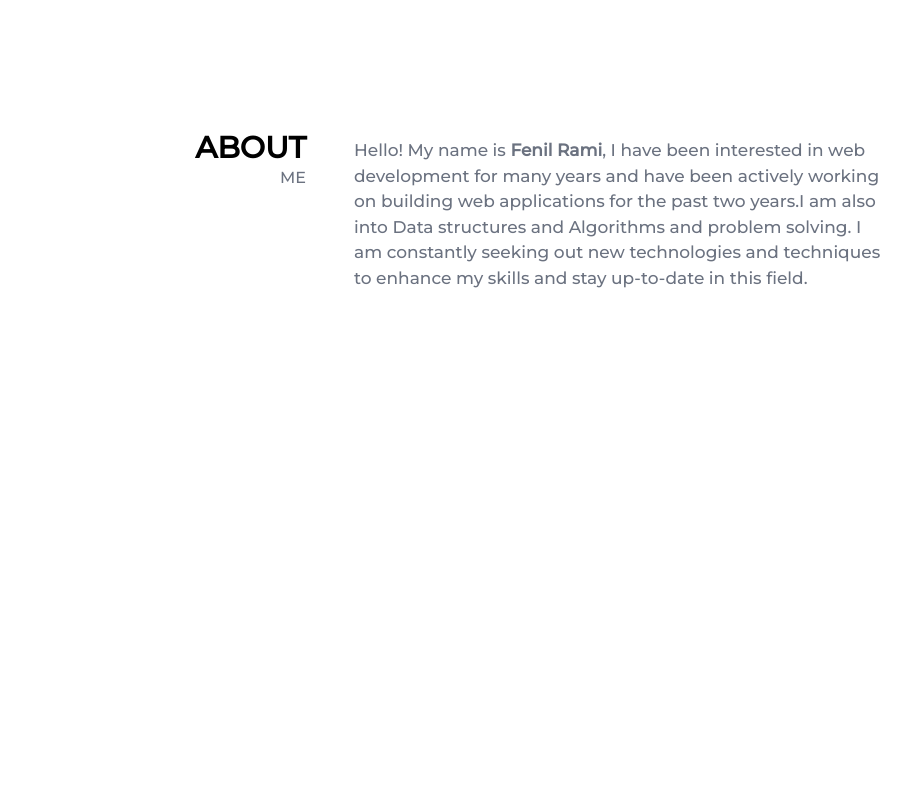
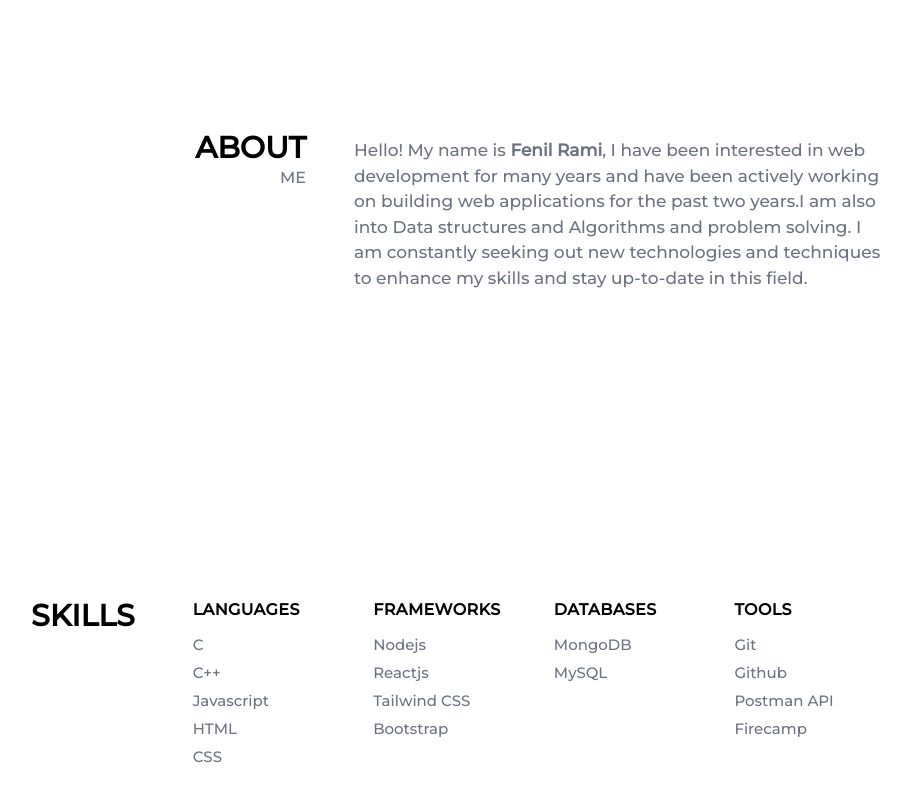
Before and after one commit to fenil3357/Portfolio, a React (Create React App) app: page / in a window 1280 px wide. Shown: the part 778-1578 px from the top of the page, without its empty margins (175-1086 px from the left). Before the commit the page ends 1276 px from the top, so only its background shows below. Built offline with nearby package versions, Linux system fonts and the light colour scheme.

Commit message:
Skills section

```diff
--- a/src/App.jsx
+++ b/src/App.jsx
@@ -1,12 +1,14 @@
 import "./App.scss";
 import Intro from "./components/intro";
 import About from "./components/about"
+import Skills from "./components/skills";
 
 function App() {
   return (
     <div>
       <Intro/>
       <About/>
+      <Skills/>
     </div>
   );
 }
--- /dev/null
+++ b/src/components/list-item.jsx
@@ -0,0 +1,13 @@
+import { motion } from "framer-motion";
+
+const ListItem = (props) => {
+  const { name } = props;
+
+  return (
+    <div className="flex flex-row my-1 justify-between items-center w-[130px]">
+      <p className="capitalize text-[15px] h-[24px] text-gray-500">{name}</p>
+    </div>
+  );
+};
+
+export default ListItem;
--- /dev/null
+++ b/src/components/skills.jsx
@@ -0,0 +1,63 @@
+import React from "react";
+import ListItem from "./list-item";
+import { motion } from "framer-motion";
+
+function Skills() {
+  return (
+    <motion.div
+      initial={{ y: 10, opacity: 0 }}
+      whileInView={{ y: 0, opacity: 1, transition: { delay: 0.4 } }}
+      viewport={{ once: true, amount: 0.4 }}
+      id="skills"
+      className="py-[100px] w-screen max-w-full desktop:container"
+    >
+      <div className="flex flex-row mobile:flex-col justify-center max-w-[900px] mx-auto mobile:px-3">
+        <div className="mx-4 mobile:mb-14 mobile:w-full mobile:mx-0 w-[150px]">
+          <h1 className="uppercase text-3xl font-bold mobile:text-center">
+            Skills
+          </h1>
+        </div>
+
+        <div className="grid grid-cols-4 mini-laptop:grid-cols-2 tablet:grid-cols-2 mobile:grid-cols-2 mobile:pl-8 text-[18px]">
+          <div className="mr-14 mb-5">
+            <h1 className="font-bold tracking-wide mb-3 uppercase text-[16px]">
+              Languages
+            </h1>
+            <ListItem name="C" />
+            <ListItem name="C++" />
+            <ListItem name="Javascript" />
+            <ListItem name="HTML" />
+            <ListItem name="CSS" />
+          </div>
+          <div className="mr-14 tablet:mr-0 mobile:mr-0 mb-5">
+            <h1 className="font-bold tracking-wide mb-3 uppercase text-[16px]">
+              Frameworks
+            </h1>
+            <ListItem name="Nodejs" />
+            <ListItem name="Reactjs" />
+            <ListItem name="Tailwind CSS" />
+            <ListItem name="Bootstrap" />
+          </div>
+          <div className="mr-14 mb-5">
+            <h1 className="font-bold tracking-wide mb-3 uppercase text-[16px]">
+              Databases
+            </h1>
+            <ListItem name="MongoDB" />
+            <ListItem name="MySQL" />
+          </div>
+          <div className="mr-14 tablet:mr-0 mobile:mr-0 mb-5">
+            <h1 className="font-bold tracking-wide mb-3 uppercase text-[16px]">
+              Tools
+            </h1>
+            <ListItem name="Git" />
+            <ListItem name="Github" />
+            <ListItem name="Postman API" />
+            <ListItem name="Firecamp" />
+          </div>
+        </div>
+      </div>
+    </motion.div>
+  );
+}
+
+export default Skills;
--- a/tailwind.config.js
+++ b/tailwind.config.js
@@ -5,7 +5,6 @@ module.exports = {
   theme: {
     container: {
       center: true
-    },
     },
     screens: {
       'mobile': { 'min': '100px', 'max': '500px' },
@@ -15,5 +14,7 @@ module.exports = {
       'c-laptop': { 'min': '880px', 'max': '1080px' },
       'desktop': { 'min': '1500px' },
     },
+  },
+
   plugins: [],
 }
```
Lines whose indentation alone changed are shown as unchanged.
